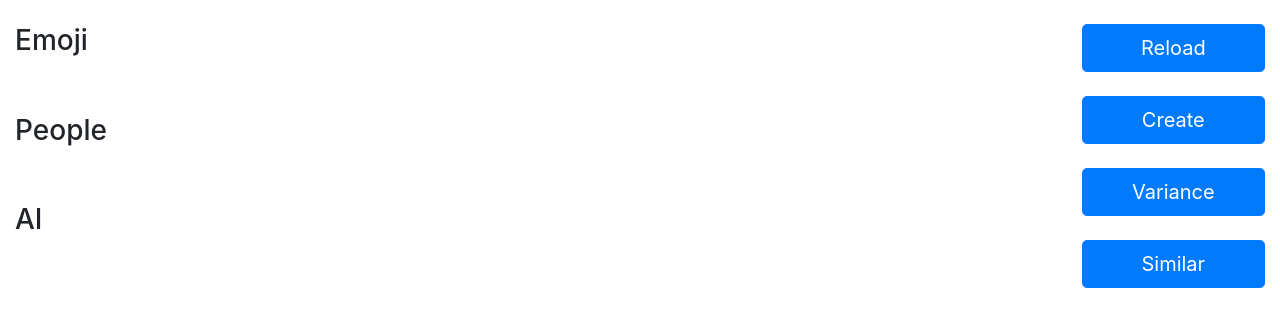
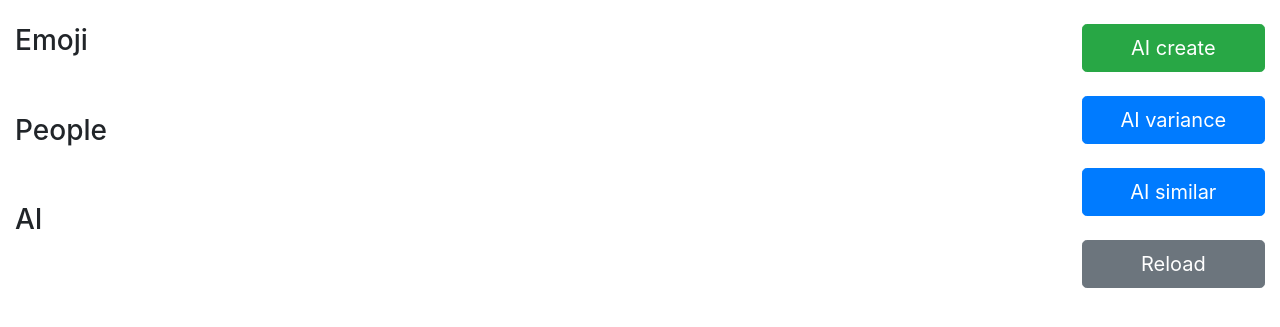
Before and after one commit to deniskovalenko/junction-2022, a Flask app: page /library in a window 1280 px wide. Shown: the part 56-383 px from the top of the page. Run offline with Flask 2, Linux system fonts and the light colour scheme; some libraries are stand-ins or nearby versions.

Commit message:
label button

```diff
--- a/app/templates/library.html
+++ b/app/templates/library.html
@@ -23,11 +23,10 @@
 
   </div>
   <div class="col-2">
-    <button onclick="reload_library()" type="button" class="btn btn-primary btn-lg btn-block">Reload</button> <br/>
-    <button onclick="create_library()" type="button" class="btn btn-primary btn-lg btn-block">Create</button> <br/>
-    <button onclick="variance_library()" type="button" class="btn btn-primary btn-lg btn-block">Variance</button> <br/>
-    <button onclick="similar_library()" type="button" class="btn btn-primary btn-lg btn-block">Similar</button> <br/>
-
+    <button onclick="create_library()" type="button" class="btn btn-success btn-lg btn-block">AI create</button> <br/>
+    <button onclick="variance_library()" type="button" class="btn btn-primary btn-lg btn-block">AI variance</button> <br/>
+    <button onclick="similar_library()" type="button" class="btn btn-primary btn-lg btn-block">AI similar</button> <br/>
+    <button onclick="reload_library()" type="button" class="btn btn-secondary btn-lg btn-block">Reload</button> <br/>
   </div>
 </div>
 
--- a/app/templates/library_create.html
+++ b/app/templates/library_create.html
@@ -20,9 +20,9 @@
     {% endfor %}
   </div>
   <div class="col-2">
-    <button onclick="history.back();" type="button" class="btn btn-primary btn-lg btn-block">Back</button> <br/>
-    <button onclick="variance_library()" type="button" class="btn btn-primary btn-lg btn-block">Variance</button> <br/>
-    <button onclick="similar_library()" type="button" class="btn btn-primary btn-lg btn-block">Similar</button> <br/>
+    <button onclick="variance_library()" type="button" class="btn btn-primary btn-lg btn-block">AI variance</button> <br/>
+    <button onclick="similar_library()" type="button" class="btn btn-primary btn-lg btn-block">AI similar</button> <br/>
+    <button onclick="window.location='/library';" type="button" class="btn btn-secondary btn-lg btn-block">Library</button> <br/>
   </div>
 </div>
 
--- a/app/templates/library_reference.html
+++ b/app/templates/library_reference.html
@@ -12,9 +12,9 @@
     {% endfor %}
   </div>
   <div class="col-2">
-    <button onclick="history.back();" type="button" class="btn btn-primary btn-lg btn-block">Back</button> <br/>
-    <button onclick="variance_library()" type="button" class="btn btn-primary btn-lg btn-block">Variance</button> <br/>
-    <button onclick="similar_library()" type="button" class="btn btn-primary btn-lg btn-block">Similar</button> <br/>
+    <button onclick="variance_library()" type="button" class="btn btn-primary btn-lg btn-block">AI variance</button> <br/>
+    <button onclick="similar_library()" type="button" class="btn btn-primary btn-lg btn-block">AI similar</button> <br/>
+    <button onclick="window.location='/library';" type="button" class="btn btn-secondary btn-lg btn-block">Library</button> <br/>
   </div>
 </div>
 
```
